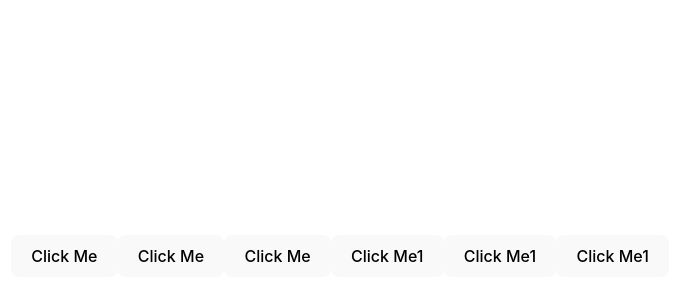
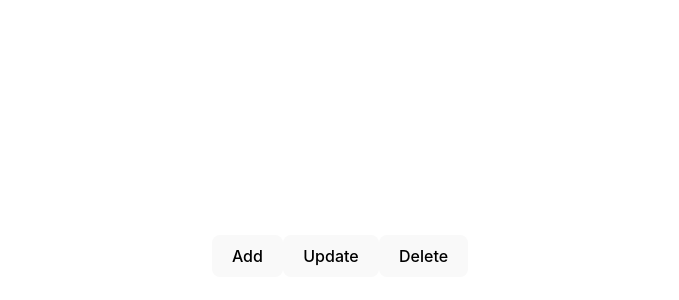
Before and after one commit to nadeesamaraweera/react-in-TypeSript, a React (Vite) app: page / in a window 1280 px wide. Shown: the part 144-444 px from the top of the page, without its empty margins (300-979 px from the left). Built offline with nearby package versions, Linux system fonts and the light colour scheme.

Commit message:
add the buttons

```diff
--- a/src/App.tsx
+++ b/src/App.tsx
@@ -1,12 +1,16 @@
 import './App.css'
-import ButtonComponent, {SmallButtonComponent} from "./assets/components/ButtonComponent.tsx";
+import ButtonComponent from "./assets/components/ButtonComponent.tsx";
 
 function App() {
 
+    // const count = 10;
+
   return (
       <>
-          <ButtonComponent></ButtonComponent>
-          <SmallButtonComponent></SmallButtonComponent>
+          {/*<p>{count}</p>*/}
+          <ButtonComponent name = "Add"></ButtonComponent>
+          <ButtonComponent name = "Update"></ButtonComponent>
+          <ButtonComponent name = "Delete"></ButtonComponent>
 
       </>
   )
--- a/src/assets/components/ButtonComponent.tsx
+++ b/src/assets/components/ButtonComponent.tsx
@@ -1,19 +1,17 @@
-export  default function ButtonComponent() {
+// ----------1------------------
+// export  default function ButtonComponent(props: {name : string}) {
+//     return (
+//         <>
+//             <button>{props.name}</button>
+//         </>
+//     )
+// }
+
+// ----------2------------------
+export  default function ButtonComponent({name}: {name : string}) {
     return (
         <>
-            <button>Click Me</button>
-            <button>Click Me</button>
-            <button>Click Me</button>
+            <button>{name}</button>
         </>
     )
 }
-
-export function SmallButtonComponent() {
-    return (
-        <>
-            <button>Click Me1</button>
-            <button>Click Me1</button>
-            <button>Click Me1</button>
-        </>
-    )
-}
```
